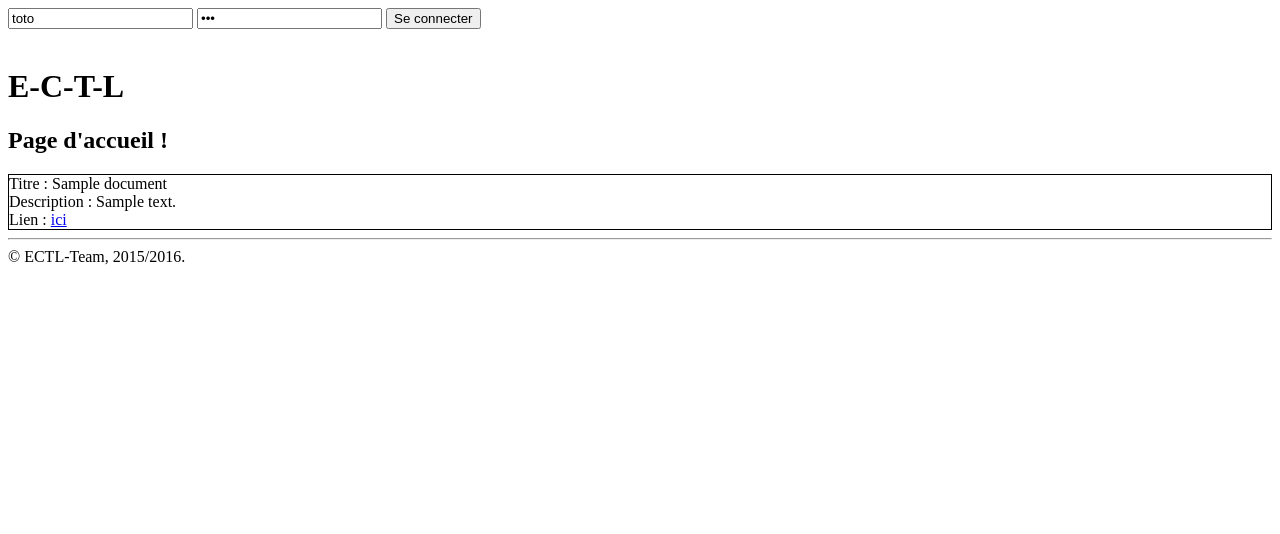
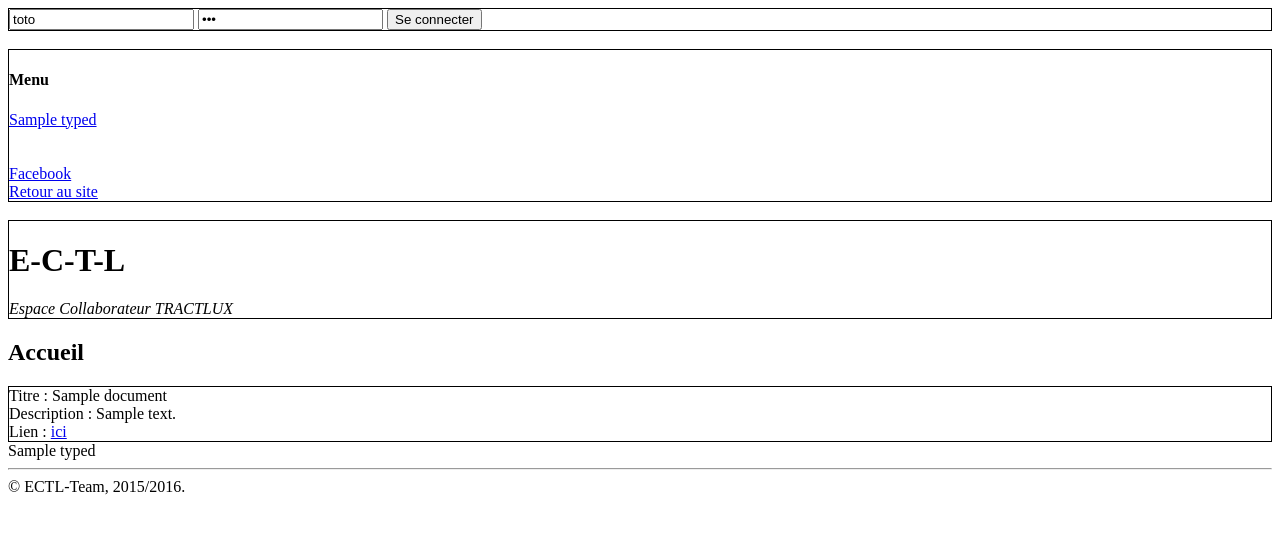
Before and after one commit to Tixinoo/ECTL, a PHP site: page / in a window 1280 px wide. Shown: the top 534 px of the page. Run offline with PHP 8.4, Linux system fonts and the light colour scheme; tables that the repository leaves empty hold one stand-in row (values such as "Sample post"); some libraries are stand-ins or nearby versions.

Commit message:
ajoute le menu, identifie clairement chaque élément présent (avec des bordures)

```diff
--- a/Content/connecting_bar.php
+++ b/Content/connecting_bar.php
@@ -1,3 +1,4 @@
+<div id="connecting_bar">
     <?php
 
     session_start();
@@ -23,3 +24,5 @@ if (isset($_SESSION['username'])) {
         echo "</form>\n";
 
     }
+    ?>
+</div>
--- a/Content/header.php
+++ b/Content/header.php
@@ -16,13 +16,13 @@
 
         <br>
 
-        <!--
-        Menu avec tous les types de documents
-        -->
-        <nav>
+        <?php
+        include_once 'Content/nav.php';
+        ?>
 
-        </nav>
+        <br>
 
-        <div>
+        <div id="logoECTL">
             <h1>E-C-T-L</h1>
+            <i>Espace Collaborateur TRACTLUX</i>
         </div>
--- a/Content/home.html
+++ b/Content/home.html
@@ -1,5 +1,5 @@
 <div>
     <h2>
-        Page d'accueil !
+        Accueil
     </h2>
 </div>
--- /dev/null
+++ b/Content/nav.php
@@ -0,0 +1,25 @@
+<!--
+Menu avec tous les types de documents
+-->
+
+<div id="menu">
+    <h4>Menu</h4>
+    <nav>
+        <?php
+        $typeds = TypeD::findAll();
+        foreach ($typeds as $typed) {
+            echo "<a href=";
+            echo "\"toto\"";
+            echo ">";
+            echo $typed->nomTypeD;
+            echo "</a><br>";
+        }
+        ?>
+    </nav>
+    <br>
+    <br>
+    <a href="http://facebook.com/tractlux" target="_blank">Facebook</a>
+    <br>
+    <a href="http://tractlux.com/" target="_blank">Retour au site</a>
+    <br>
+</div>
--- a/Style/main_style.css
+++ b/Style/main_style.css
@@ -4,6 +4,18 @@
     Author     : Antoine NOSAL
 */
 
+#connecting_bar {
+    border: solid black 1px;
+}
+
+#logoECTL {
+    border: solid black 1px;
+}
+
+#menu {
+    border: solid black 1px;
+}
+
 #document {
     border: solid black 1px;
 }
--- a/View/HomeView.php
+++ b/View/HomeView.php
@@ -1,6 +1,7 @@
 <?php
 
 include_once 'Model/Document.php';
+include_once 'Model/TypeD.php';
 
 class HomeView {
 
@@ -14,13 +15,22 @@ class HomeView {
         include 'Content/footer.html';
     }
 
+
+
+
+/* *************** MÉTHODES DE TEST *************** */
+
     /**
      * Affiche tous les documents
      */
     public function documentsAllView() {
         $documents = Document::findAll();
+        $typeds = TypeD::findAll();
         foreach ($documents as $document) {
             Self::documentView($document);
+        }
+        foreach ($typeds as $typed) {
+            echo $typed->nomTypeD;
         }
     }
 
```
Lines whose indentation alone changed are shown as unchanged.
